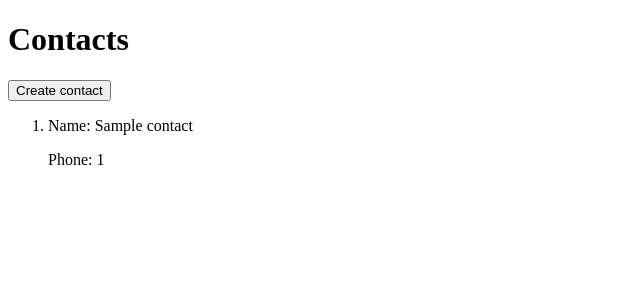
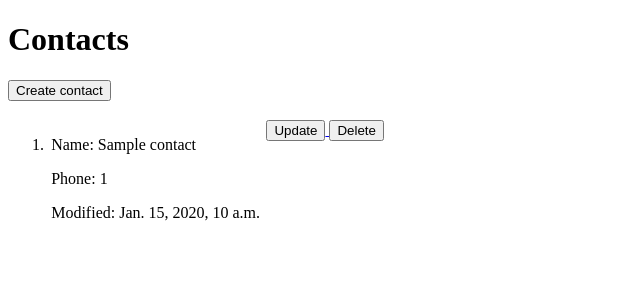
Before and after one commit to hillel-i-python-pro-i-2023-06-23/homework__dmytro_fedin__10_django, a Django app: template apps/templates/contacts/contact_list.html in a window 1280 px wide. Shown: the part 96-396 px from the top of the page, without its empty margins (0-640 px from the left). Run offline with Django 4.2, Linux system fonts and the light colour scheme; the template is opened without the code that fills it: most values are stand-ins (such as "Sample title", 1, 10 or a date in 2020).

Commit message:
Action buttons added
and styled

```diff
--- a/apps/contacts/models.py
+++ b/apps/contacts/models.py
@@ -33,5 +33,6 @@ class Contact(models.Model):
     def __str__(self):
         return f"{self.name}"
 
+    # Get metadata from model (sort by newest record)
     class Meta:
-        ordering = ["modified_at", "name"]
+        ordering = ["-modified_at", "name"]
--- a/apps/templates/contacts/contact_list.html
+++ b/apps/templates/contacts/contact_list.html
@@ -16,10 +16,30 @@
     </div>
 
     <ol>
+        <!-- Record block. -->
         {% for contact in object_list %}
             <li>
-                <p>Name: {{ contact.name }}</p>
-                <p>Phone: {{ contact.phone_number }}</p>
+            <div style="display: flex; flex-flow: row;">
+                    <!-- Info block. -->
+                    <div style="margin: .2em;">
+                        <p>Name: {{ contact.name }}</p>
+                        <p>Phone: {{ contact.phone_number }}</p>
+                        <p>Modified: {{ contact.modified_at }}</p>
+                    </div>
+                    <!-- Manage block. -->
+                    <div style="margin: .2em;">
+                        <a href="{% url 'contacts:contacts_update' contact.pk %}">
+                            <button>
+                                Update
+                            </button>
+                        </a>
+                        <a href="{% url 'contacts:contacts_delete' contact.pk %}">
+                            <button>
+                                Delete
+                            </button>
+                        </a>
+                    </div>
+                </div>
             </li>
         {% endfor %}
     </ol>
```
Also changed, not shown: apps/contacts/urls.py (+10 -0 lines), apps/contacts/views.py (+15 -1 lines).
